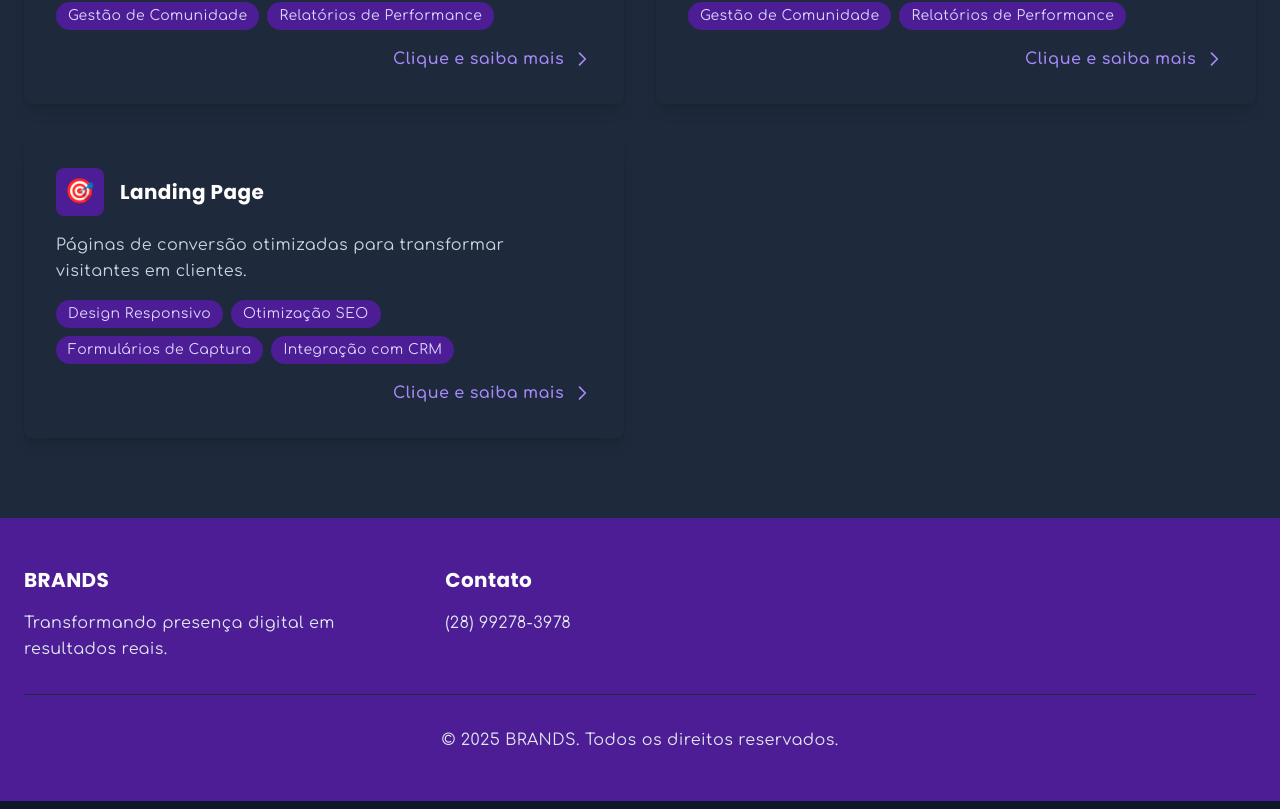
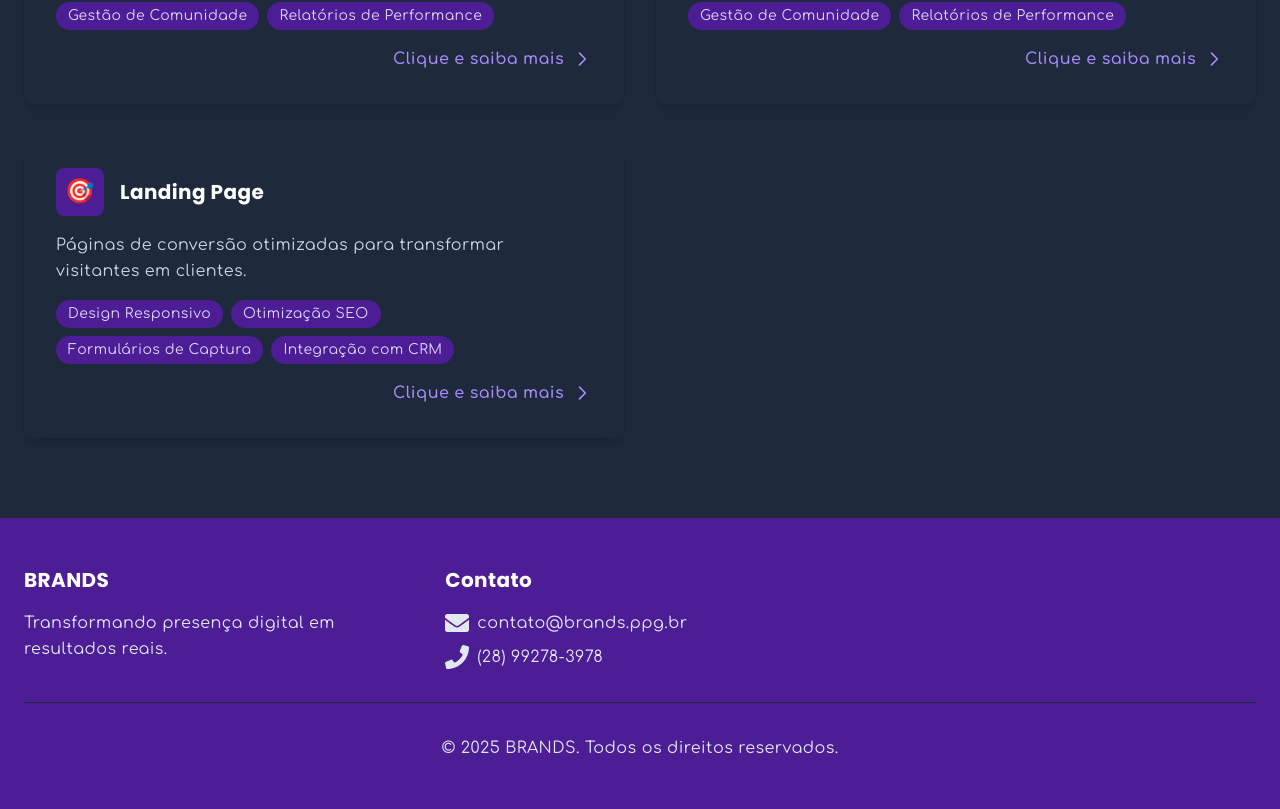
Before and after one commit to WizardCoderDevs/marketing-site, a Next.js app: page / in a window 1280 px wide. Shown: the part 3208-4017 px from the top of the page. Built offline with nearby package versions, Linux system fonts and the light colour scheme; no server answers.

Commit message:
feat: add mailto

```diff
--- a/src/components/Footer.tsx
+++ b/src/components/Footer.tsx
@@ -1,3 +1,4 @@
+import { FaEnvelope, FaPhone } from "react-icons/fa";
 
 export default function Footer() {
   return (
@@ -12,17 +13,26 @@ export default function Footer() {
           </div>
           <div>
             <h4 role="heading" className="text-xl font-bold mb-4">Contato</h4>
-            <div className="space-y-2">
-              {/* <p role="text" aria-label="Email de contato" className="text-slate-200">contato@brands.ppg.br</p> */}
+            <div className="space-y-2 flex flex-col">
+              <a
+                href="mailto:contato@brands.ppg.br"
+                role="text"
+                aria-label="Email de contato"
+                className="text-slate-200 hover:text-white transition-colors flex items-center gap-2"
+              >
+                <FaEnvelope className="w-6 h-6" />
+                <span>contato@brands.ppg.br</span>
+              </a>
               <a
                 href="https://wa.me/5528992783978"
                 target="_blank"
                 rel="noopener noreferrer"
                 role="text"
                 aria-label="Telefone de contato"
-                className="text-slate-200 hover:text-white transition-colors"
+                className="text-slate-200 hover:text-white transition-colors flex items-center gap-2"
               >
-                (28) 99278-3978
+                <FaPhone className="w-6 h-6" />
+                <span>(28) 99278-3978</span>
               </a>
             </div>
           </div>
```
